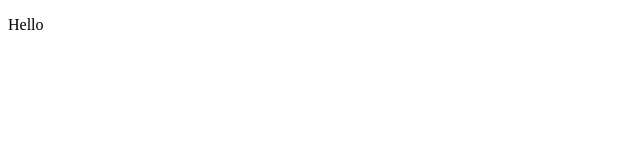
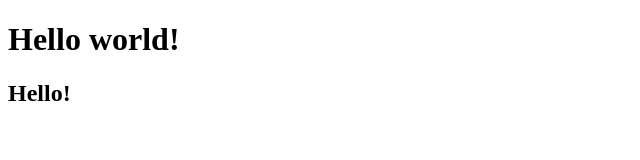
Before and after one commit to anna-lisitsyna/JS-udemy, a plain HTML site: page index.html in a window 1280 px wide. Shown: the whole page, without its empty margins (0-640 px from the left). Drawn offline with Linux system fonts and the light colour scheme.

Commit message:
index.html mod

```diff
--- a/index.html
+++ b/index.html
@@ -8,11 +8,9 @@
     <link rel="stylesheet" href="" />
   </head>
   <body>
-    <p onclick="">Hello</p>
-    <!--
-    <script>
-      alert(1);
-    </script> -->
+    <h1>Hello world!</h1>
+    <h2>Hello!</h2>
+
     <script src="js/script.js"></script>
   </body>
 </html>
```
